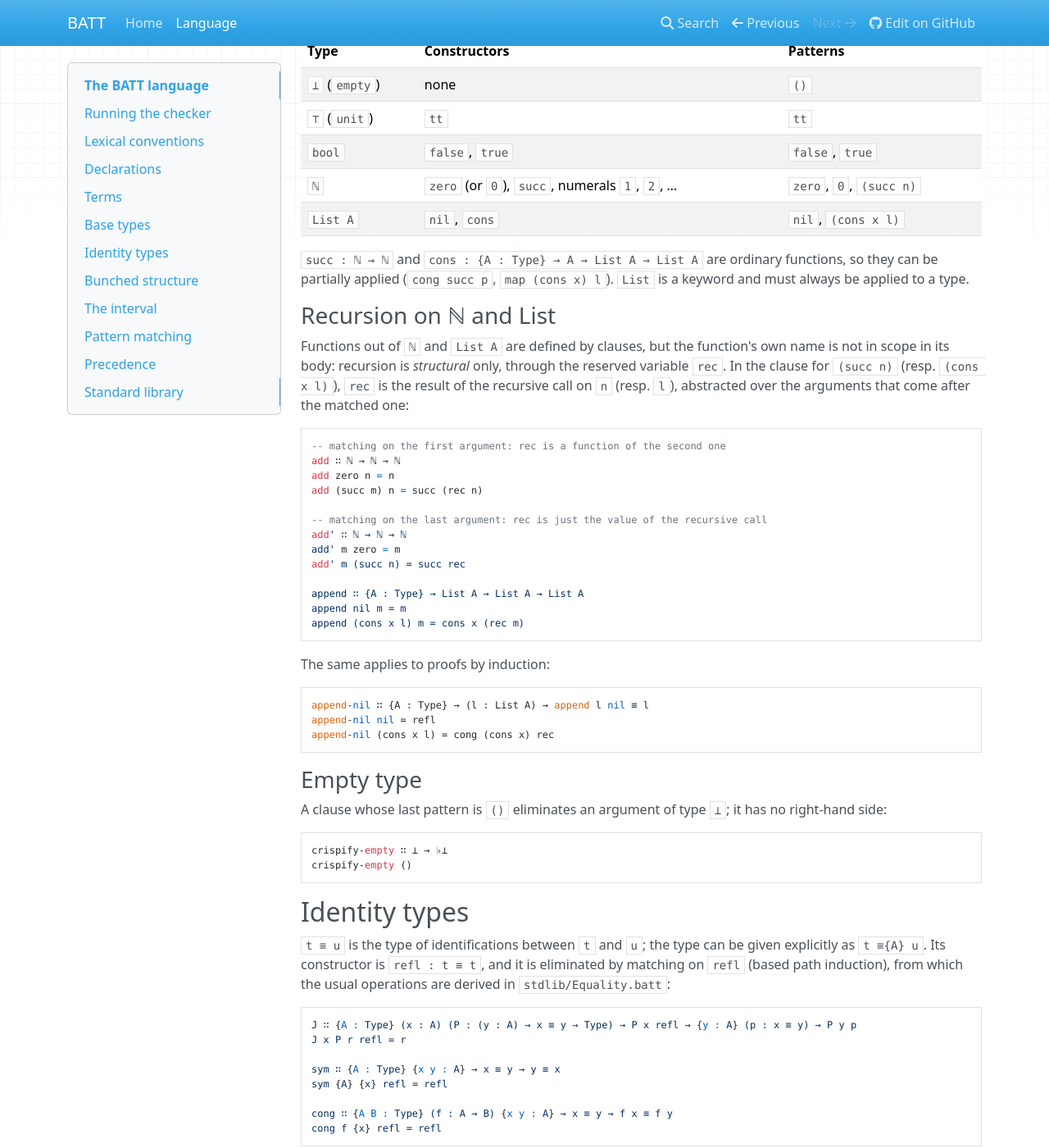
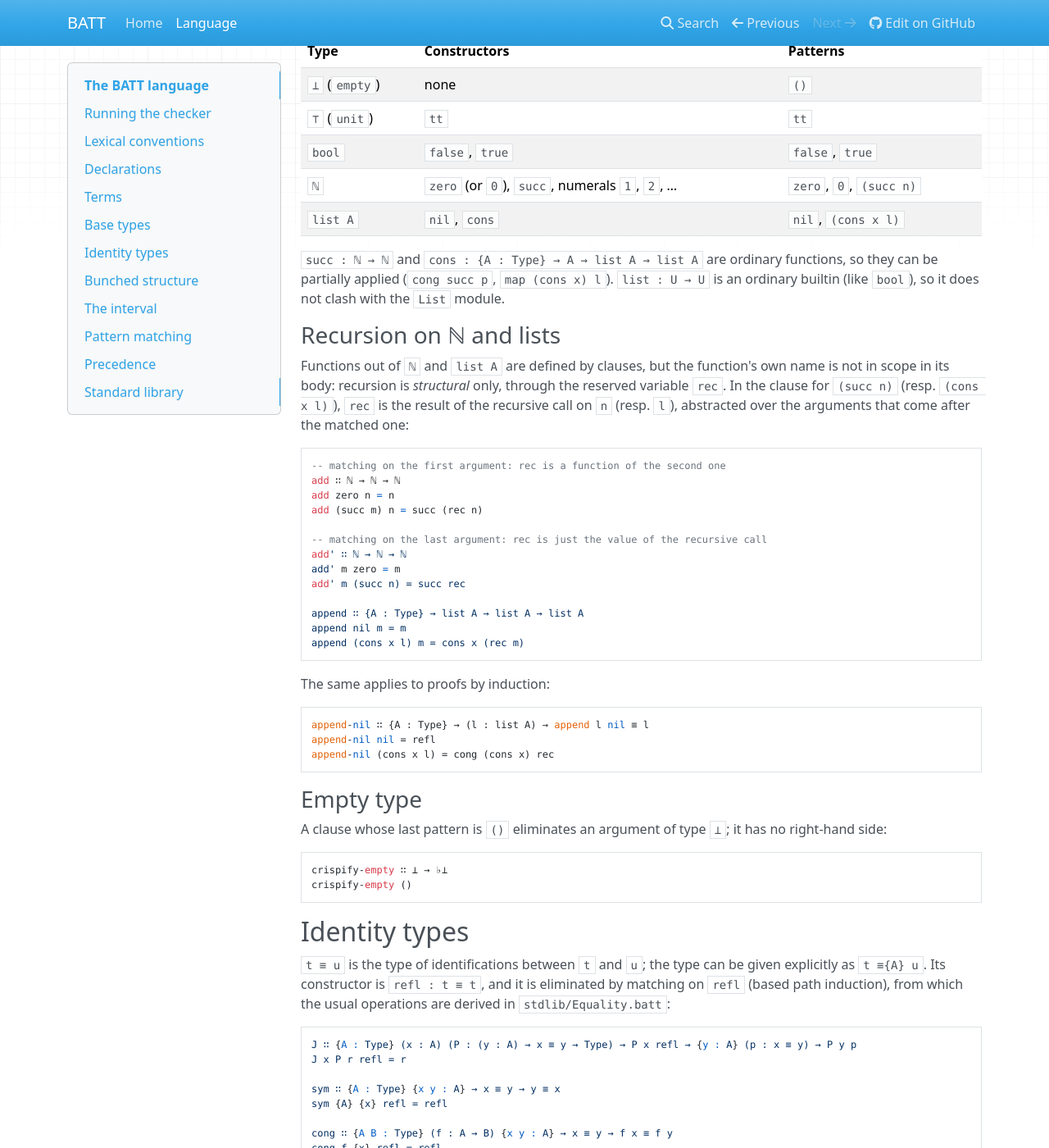
Before and after one commit to smimram/batt, an MkDocs documentation site: the page built from documentation/docs/language.md, in a window 1280 px wide and 1400 px high, scrolled down 4674 px. Shown: the whole window at 82% size. Built offline with MkDocs 1.6.1, drawn with Linux system fonts in a browser that asks for light colours; nearby versions of some CDN libraries; some of the changed text lies outside the part shown.

Commit message:
Lower case lists.

````diff
--- a/documentation/docs/language.md
+++ b/documentation/docs/language.md
@@ -236,15 +236,15 @@ The following types are built in.
 | `⊤` (`unit`) | `tt` | `tt` |
 | `bool` | `false`, `true` | `false`, `true` |
 | `ℕ` | `zero` (or `0`), `succ`, numerals `1`, `2`, … | `zero`, `0`, `(succ n)` |
-| `List A` | `nil`, `cons` | `nil`, `(cons x l)` |
+| `list A` | `nil`, `cons` | `nil`, `(cons x l)` |
 
-`succ : ℕ → ℕ` and `cons : {A : Type} → A → List A → List A` are ordinary
+`succ : ℕ → ℕ` and `cons : {A : Type} → A → list A → list A` are ordinary
 functions, so they can be partially applied (`cong succ p`, `map (cons x) l`).
-`List` is a keyword and must always be applied to a type.
+`list : U → U` is an ordinary builtin (like `bool`), so it does not clash with the `List` module.
 
-### Recursion on ℕ and List
+### Recursion on ℕ and lists
 
-Functions out of `ℕ` and `List A` are defined by clauses, but the function's own
+Functions out of `ℕ` and `list A` are defined by clauses, but the function's own
 name is not in scope in its body: recursion is _structural_ only, through the
 reserved variable `rec`. In the clause for `(succ n)` (resp. `(cons x l)`),
 `rec` is the result of the recursive call on `n` (resp. `l`), abstracted over the
@@ -261,7 +261,7 @@ add' ∷ ℕ → ℕ → ℕ
 add' m zero = m
 add' m (succ n) = succ rec
 
-append ∷ {A : Type} → List A → List A → List A
+append ∷ {A : Type} → list A → list A → list A
 append nil m = m
 append (cons x l) m = cons x (rec m)
 ```
@@ -269,7 +269,7 @@ append (cons x l) m = cons x (rec m)
 The same applies to proofs by induction:
 
 ```
-append-nil ∷ {A : Type} → (l : List A) → append l nil ≡ l
+append-nil ∷ {A : Type} → (l : list A) → append l nil ≡ l
 append-nil nil = refl
 append-nil (cons x l) = cong (cons x) rec
 ```
@@ -448,7 +448,7 @@ patterns are:
 | `tt` | `⊤` |
 | `false`, `true` | `bool` |
 | `zero`, `0`, `(succ n)` | `ℕ` |
-| `nil`, `(cons x l)` | `List A` |
+| `nil`, `(cons x l)` | `list A` |
 | `(x , y)` | `Σ`, `×` |
 | `(x ⊗ y)` | `⨂` |
 | `𝄫x` | `♭` |
````
Also changed, not shown: other parts of documentation/docs/language.md (+1 -1 lines), 16 other files.
